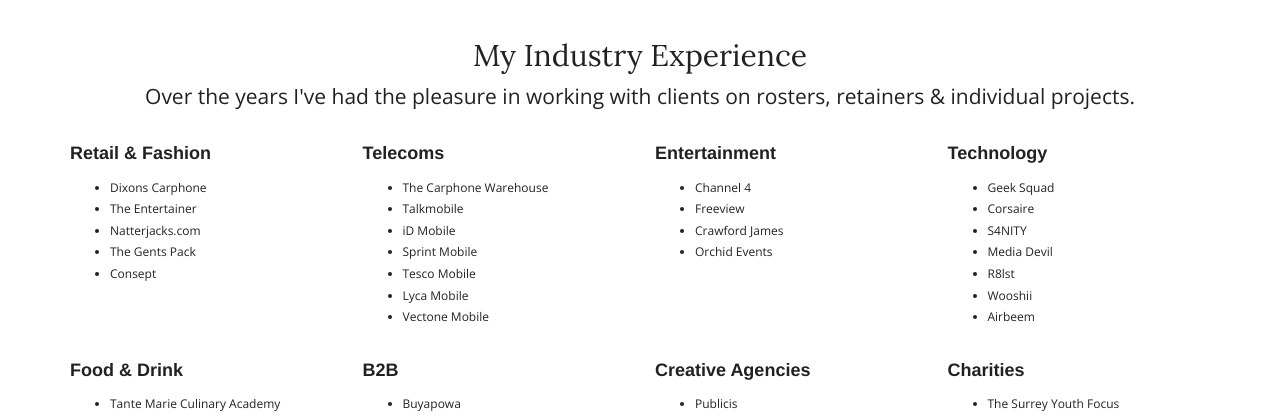
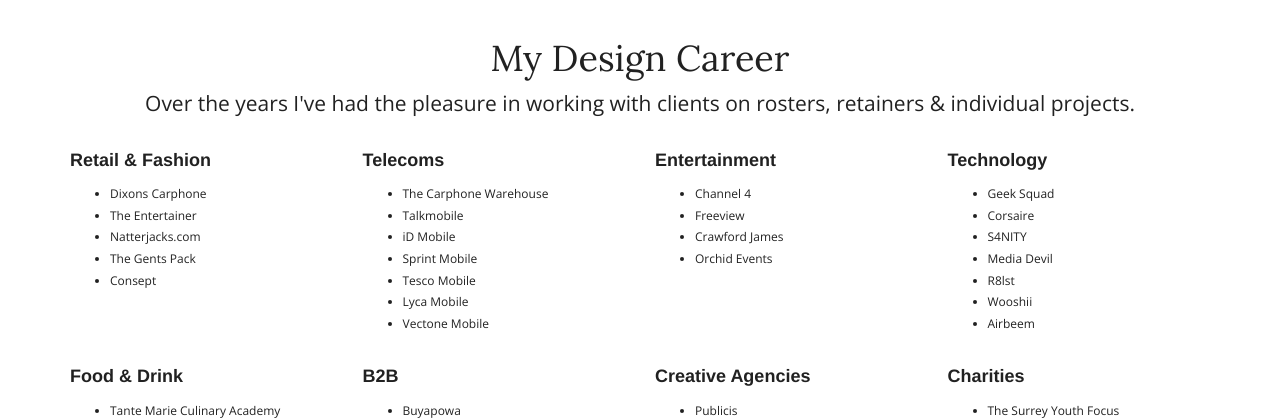
Before and after one commit to tea2sugars/richardbarwick, a PHP site: page /clients in a window 1280 px wide. Shown: the part 51-469 px from the top of the page. Run offline with PHP 8.4, Linux system fonts and the light colour scheme; some libraries are stand-ins or nearby versions; some web fonts are replaced.

Commit message:
Made the h2 and h1

```diff
--- a/clients.php
+++ b/clients.php
@@ -28,7 +28,7 @@
 		<section id="industries" class="module-small">
 			<div class="container ">
 				<div class="row">
-					<h2 class="text-center">My Industry Experience</h2>
+					<h1 class="text-center">My Design Career</h1>
 					<p class="text-center lead">Over the years I've had the pleasure in working with clients on rosters, retainers &amp; individual projects.</p>
 				</div>
 				<div class="row">
```
